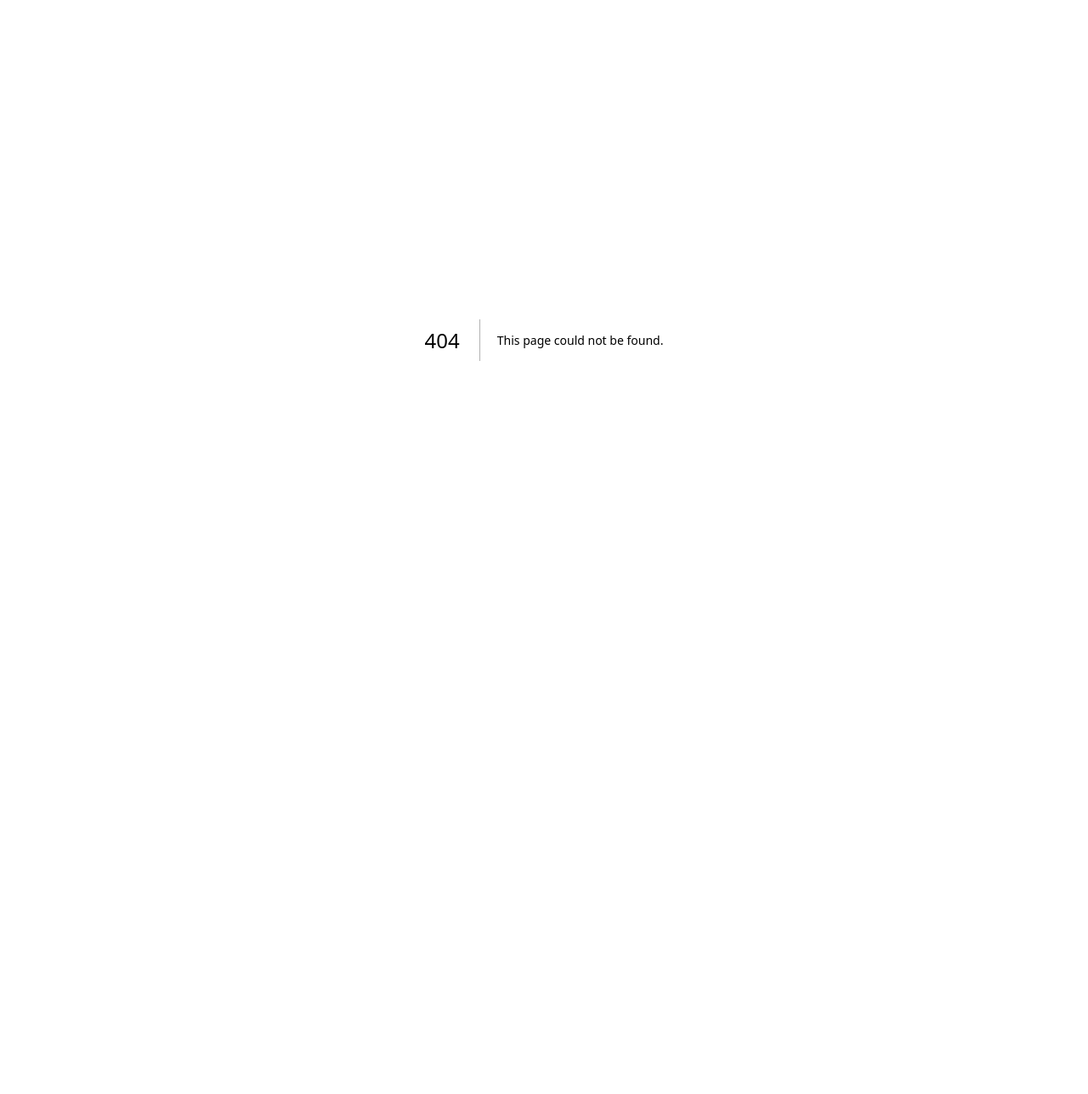
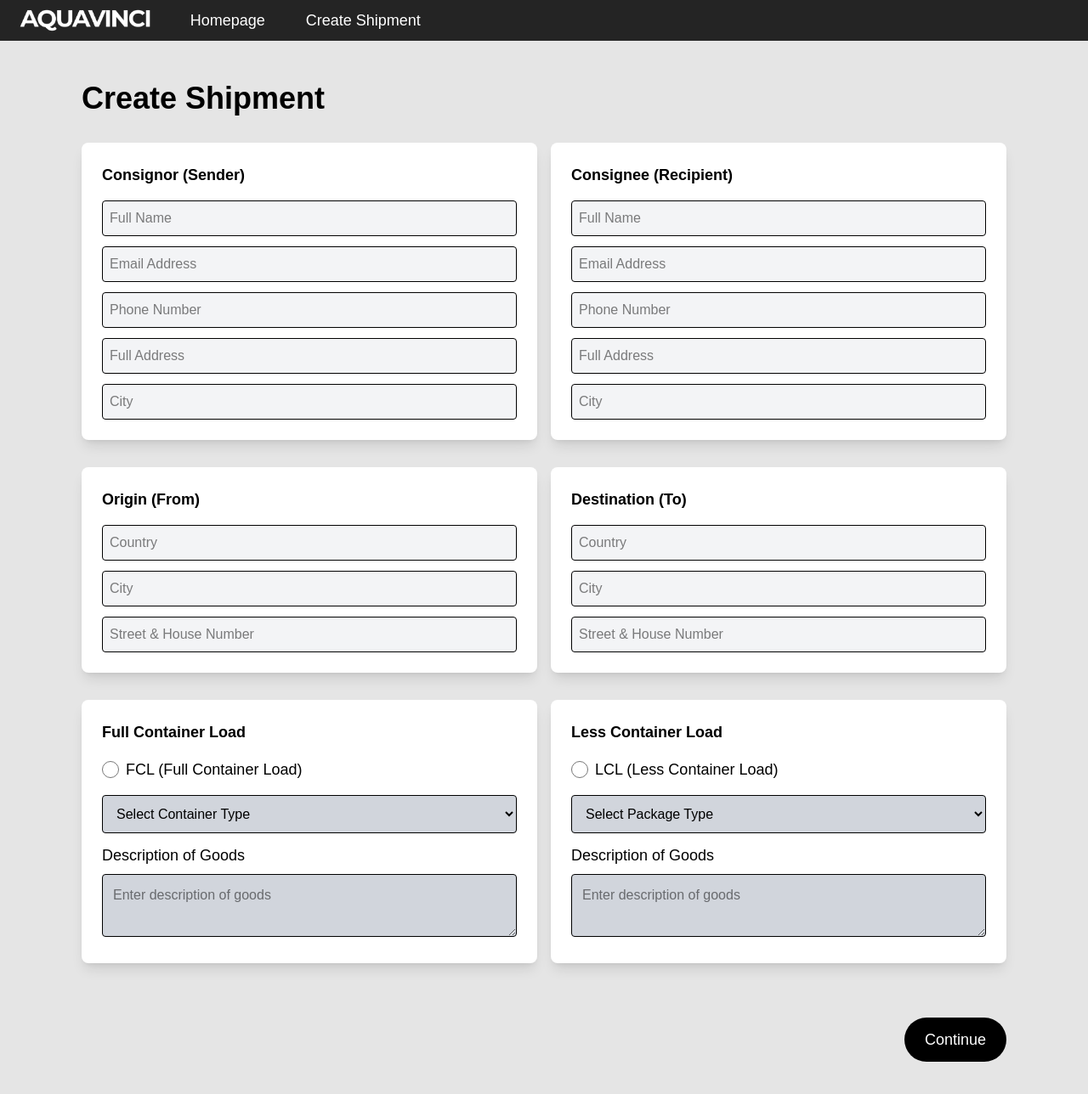
Before and after one commit to AlketKuehne/aquavinci, a Next.js app: page /create-shipment in a window 1280 px wide. Before the commit this address had no page. Shown: the top 1288 px of the page at 85% size. Before the commit the page ends 800 px from the top, so only its background shows below. Built offline with nearby package versions, Linux system fonts and the light colour scheme.

Commit message:
finally renamed the subpage

```diff
--- /dev/null
+++ b/app/create-shipment/page.tsx
@@ -0,0 +1,175 @@
+"use client"; // Wichtig für useState
+
+import Link from "next/link";
+import Image from "next/image";
+import { useState } from "react";
+// Entfernen Sie den Import des Icons
+// import { FaArrowRight } from "react-icons/fa";
+
+export default function ShipmentPage() {
+  const [shipmentType, setShipmentType] = useState("");
+  const [fclSelection, setFclSelection] = useState(""); // Speichert die FCL-Auswahl
+  const [lclSelection, setLclSelection] = useState(""); // Speichert die LCL-Auswahl
+  const [description, setDescription] = useState(""); // Speichert die Beschreibung der Waren
+
+  // Handler zum Ändern des Versandtyps (setzt die Dropdowns und die Beschreibung zurück)
+  const handleShipmentChange = (type: string) => {
+    setShipmentType(type);
+    setFclSelection("");
+    setLclSelection("");
+    setDescription("");
+  };
+
+  return (
+    <div className="flex flex-col items-center min-h-screen">
+      {/* Navigation Bar */}
+      <nav className="w-full h-12 bg-[#242424] flex items-center px-4">
+        <Link href="/">
+          <Image src="/logoname.png" alt="Logo" width={140} height={50} className="h-10 w-auto cursor-pointer" />
+        </Link>
+
+        <div className="flex h-full ml-4">
+          <Link
+            href="/"
+            className="flex items-center justify-center px-6 text-lg text-white bg-[#242424] transition-all duration-1250 hover:bg-gray-200 hover:text-black h-full"
+          >
+            Homepage
+          </Link>
+          <Link
+            href="/create-shipment"
+            className="flex items-center justify-center px-6 text-lg text-white bg-[#242424] transition-all duration-1250 hover:bg-gray-200 hover:text-black h-full"
+          >
+            Create Shipment
+          </Link>
+        </div>
+      </nav>
+
+      {/* Page Content */}
+      <div className="flex flex-col items-start w-full max-w-6xl mt-12 px-8">
+        <h1 className="text-4xl font-extrabold mb-8 self-start">Create Shipment</h1>
+
+        {/* First Form Section */}
+        <div className="flex justify-between w-full gap-x-4">
+          {/* Sender Box */}
+          <div className="bg-white p-6 shadow-lg rounded-lg w-1/2">
+            <h2 className="text-lg font-bold mb-4">Consignor (Sender)</h2>
+            <input type="text" placeholder="Full Name" className="w-full p-2 border rounded mb-3 bg-gray-100" />
+            <input type="email" placeholder="Email Address" className="w-full p-2 border rounded mb-3 bg-gray-100" />
+            <input type="tel" placeholder="Phone Number" className="w-full p-2 border rounded mb-3 bg-gray-100" />
+            <input type="text" placeholder="Full Address" className="w-full p-2 border rounded mb-3 bg-gray-100" />
+            <input type="text" placeholder="City" className="w-full p-2 border rounded bg-gray-100" />
+          </div>
+
+          {/* Recipient Box */}
+          <div className="bg-white p-6 shadow-lg rounded-lg w-1/2">
+            <h2 className="text-lg font-bold mb-4">Consignee (Recipient)</h2>
+            <input type="text" placeholder="Full Name" className="w-full p-2 border rounded mb-3 bg-gray-100" />
+            <input type="email" placeholder="Email Address" className="w-full p-2 border rounded mb-3 bg-gray-100" />
+            <input type="tel" placeholder="Phone Number" className="w-full p-2 border rounded mb-3 bg-gray-100" />
+            <input type="text" placeholder="Full Address" className="w-full p-2 border rounded mb-3 bg-gray-100" />
+            <input type="text" placeholder="City" className="w-full p-2 border rounded bg-gray-100" />
+          </div>
+        </div>
+
+        {/* Second Form Section (From - To) */}
+        <div className="flex justify-between w-full mt-8 gap-x-4">
+          {/* From Box */}
+          <div className="bg-white p-6 shadow-lg rounded-lg w-1/2">
+            <h2 className="text-lg font-bold mb-4">Origin (From)</h2>
+            <input type="text" placeholder="Country" className="w-full p-2 border rounded mb-3 bg-gray-100" />
+            <input type="text" placeholder="City" className="w-full p-2 border rounded mb-3 bg-gray-100" />
+            <input type="text" placeholder="Street & House Number" className="w-full p-2 border rounded bg-gray-100" />
+          </div>
+
+          {/* To Box */}
+          <div className="bg-white p-6 shadow-lg rounded-lg w-1/2">
+            <h2 className="text-lg font-bold mb-4">Destination (To)</h2>
+            <input type="text" placeholder="Country" className="w-full p-2 border rounded mb-3 bg-gray-100" />
+            <input type="text" placeholder="City" className="w-full p-2 border rounded mb-3 bg-gray-100" />
+            <input type="text" placeholder="Street & House Number" className="w-full p-2 border rounded bg-gray-100" />
+          </div>
+        </div>
+
+        {/* FCL und LCL Boxen */}
+        <div className="flex justify-between w-full mt-8 gap-x-4">
+          {/* FCL Box */}
+          <div className="bg-white p-6 shadow-lg rounded-lg w-1/2">
+            <h2 className="text-lg font-bold mb-4">Full Container Load</h2>
+            <label className="flex items-center space-x-2 mb-4">
+              <input
+                type="radio"
+                name="shipmentType"
+                value="FCL"
+                onChange={() => handleShipmentChange("FCL")}
+                className="w-5 h-5"
+              />
+              <span className="text-lg font-medium">FCL (Full Container Load)</span>
+            </label>
+            <select
+              disabled={shipmentType !== "FCL"}
+              value={fclSelection}
+              onChange={(e) => setFclSelection(e.target.value)}
+              className="w-full p-3 border rounded bg-gray-100 disabled:bg-gray-300 disabled:cursor-not-allowed mb-3"
+            >
+              <option value="">Select Container Type</option>
+              <option value="20ft">20ft Container</option>
+              <option value="40ft">40ft Container</option>
+            </select>
+            <label className="block text-lg font-medium mb-2">Description of Goods</label>
+            <textarea
+              rows={2}
+              placeholder="Enter description of goods"
+              className={`w-full p-3 border rounded ${shipmentType !== "FCL" ? "bg-[#D1D5DC] cursor-not-allowed" : "bg-gray-100"}`}
+              disabled={shipmentType !== "FCL"}
+              value={shipmentType === "FCL" ? description : ""}
+              onChange={(e) => setDescription(e.target.value)}
+            ></textarea>
+          </div>
+
+          {/* LCL Box */}
+          <div className="bg-white p-6 shadow-lg rounded-lg w-1/2">
+            <h2 className="text-lg font-bold mb-4">Less Container Load</h2>
+            <label className="flex items-center space-x-2 mb-4">
+              <input
+                type="radio"
+                name="shipmentType"
+                value="LCL"
+                onChange={() => handleShipmentChange("LCL")}
+                className="w-5 h-5"
+              />
+              <span className="text-lg font-medium">LCL (Less Container Load)</span>
+            </label>
+            <select
+              disabled={shipmentType !== "LCL"}
+              value={lclSelection}
+              onChange={(e) => setLclSelection(e.target.value)}
+              className="w-full p-3 border rounded bg-gray-100 disabled:bg-gray-300 disabled:cursor-not-allowed mb-3"
+            >
+              <option value="">Select Package Type</option>
+              <option value="palette">Palette</option>
+              <option value="barrel">Barrel</option>
+            </select>
+            <label className="block text-lg font-medium mb-2">Description of Goods</label>
+            <textarea
+              rows={2}
+              placeholder="Enter description of goods"
+              className={`w-full p-3 border rounded ${shipmentType !== "LCL" ? "bg-[#D1D5DC] cursor-not-allowed" : "bg-gray-100"}`}
+              disabled={shipmentType !== "LCL"}
+              value={shipmentType === "LCL" ? description : ""}
+              onChange={(e) => setDescription(e.target.value)}
+            ></textarea>
+          </div>
+        </div>
+
+        {/* Continue Button */}
+        <div className="flex justify-end w-full mt-16 mb-16">
+          <Link href="/shipment/nextPage">
+            <button className="flex items-center px-6 py-3 bg-black text-white text-lg font-medium rounded-full transition-all duration-[1250ms] hover:bg-[#E5E5E5] hover:text-black">
+              Continue
+            </button>
+          </Link>
+        </div>
+      </div>
+    </div>
+  );
+}
```
